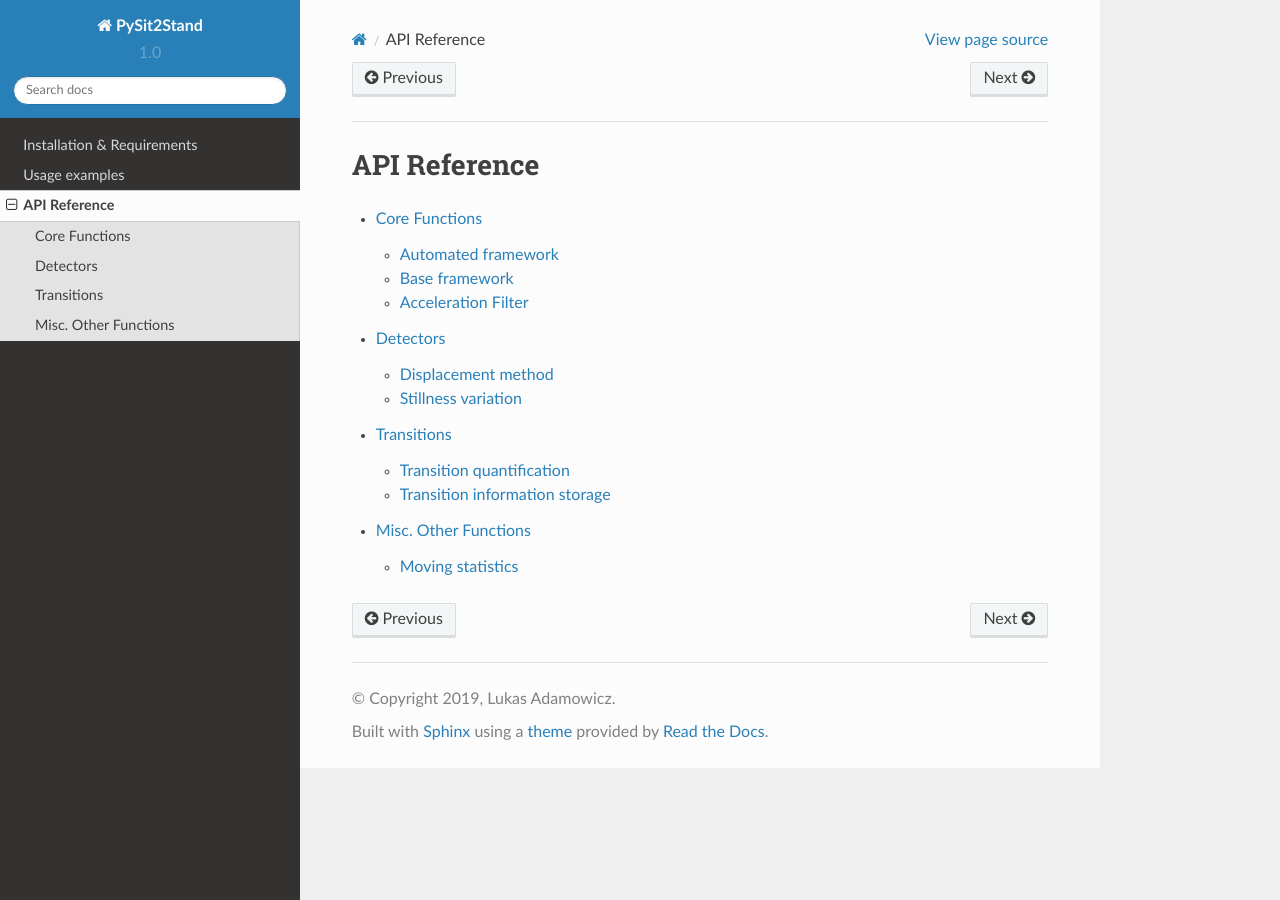
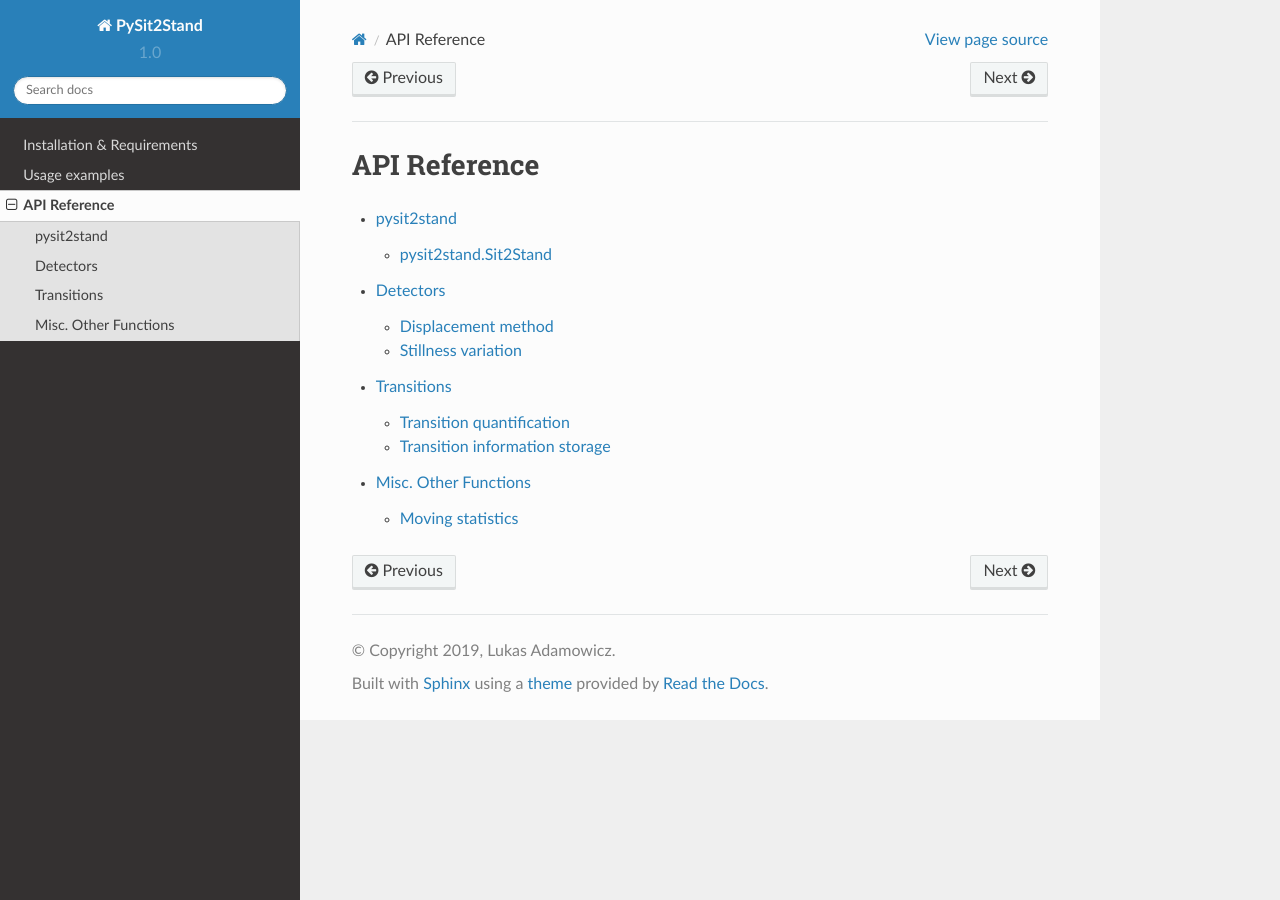
Before and after one commit to pfizer-opensource/sit2standpy, a Sphinx documentation site: the page built from docs/ref/index.rst, in a window 1280 px wide. Built offline with Sphinx 7.4.7 and the Read the Docs theme 2.0.0, drawn with Linux system fonts in a browser that asks for light colours.

Commit message:
Split core classes onto separate pages

```diff
--- /dev/null
+++ b/docs/ref/core.Sit2Stand.rst
@@ -0,0 +1,8 @@
+.. pysit2stand core functions and classes
+.. currentmodule:: pysit2stand
+
+pysit2stand.Sit2Stand
+---------------------
+
+.. autoclass:: Sit2Stand
+  :members:
```
Also changed, not shown: docs/ref/core.rst (+4 -19 lines).
